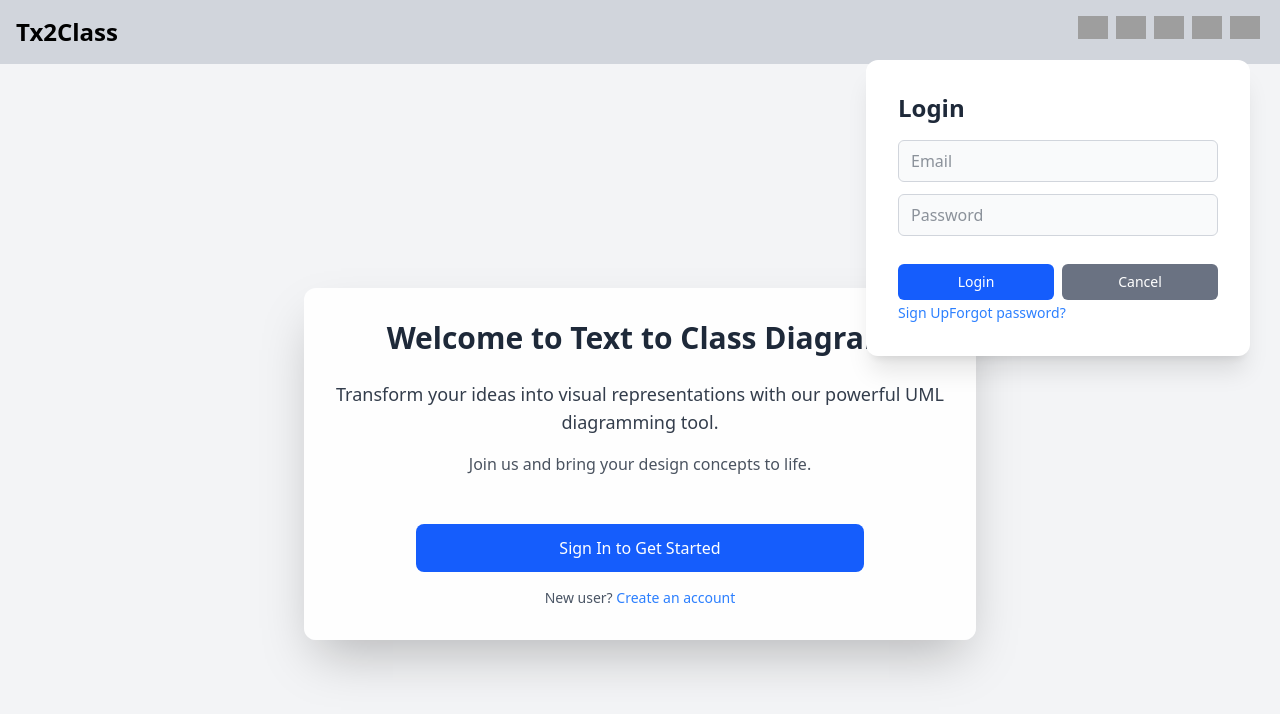
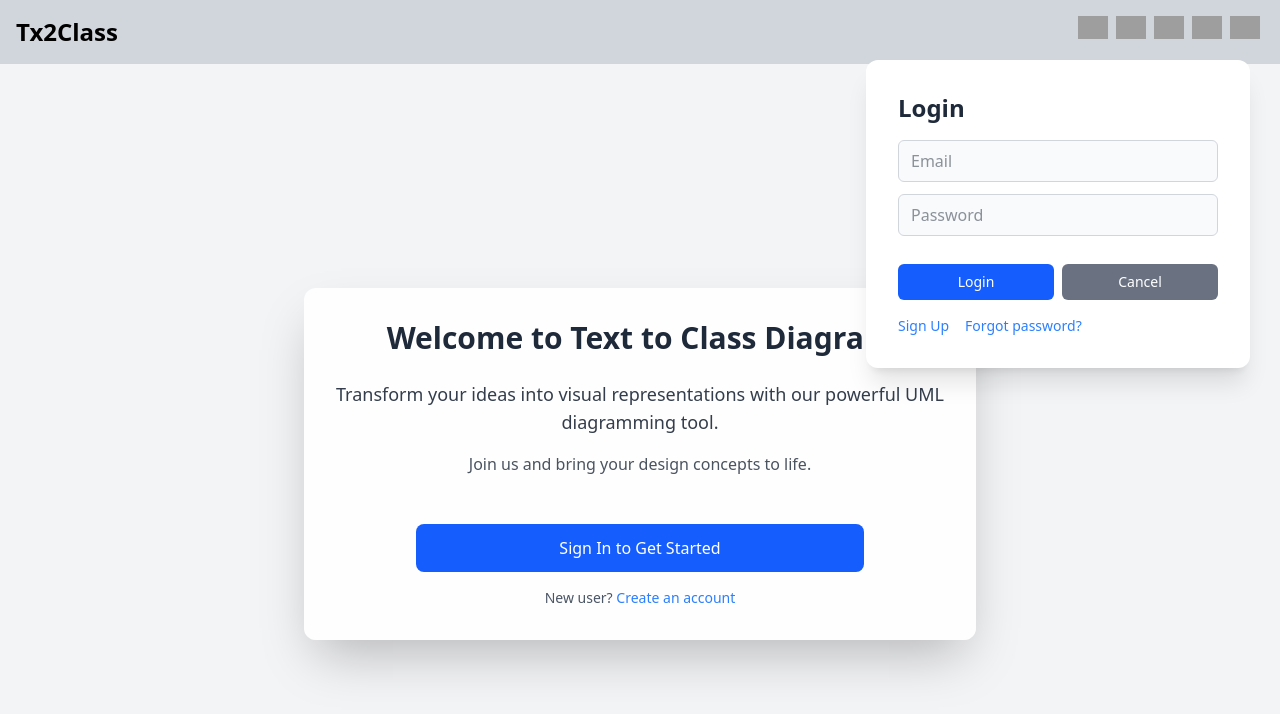
Before and after one commit to pelegc49/Web, a React (Vite) app in the folder Front/: page /app in a window 1280 px wide. Both pictures are taken after a click on the picture 1245 px from the left and 27 px from the top of the page. Shown: the top 714 px of the page. Built offline with nearby package versions, Linux system fonts and the light colour scheme; grey boxes are pictures that could not be loaded.

Commit message:
fixed space between buttons in login screen

```diff
--- a/Front/src/components/userComponents/Login.jsx
+++ b/Front/src/components/userComponents/Login.jsx
@@ -165,7 +165,7 @@ export default function Login({ open, onClose, onSignUpClick, onSuccess }) {
                 </div>
 
                 {!showForgot && (
-                    <>
+                    <div className="flex gap-4 mt-4">
                         <button
                             type="button"
                             onClick={handleSignUpClick}
@@ -181,7 +181,7 @@ export default function Login({ open, onClose, onSignUpClick, onSuccess }) {
                         >
                             Forgot password?
                         </button>
-                    </>
+                    </div>
                 )}
 
                 {showForgot && (
```
